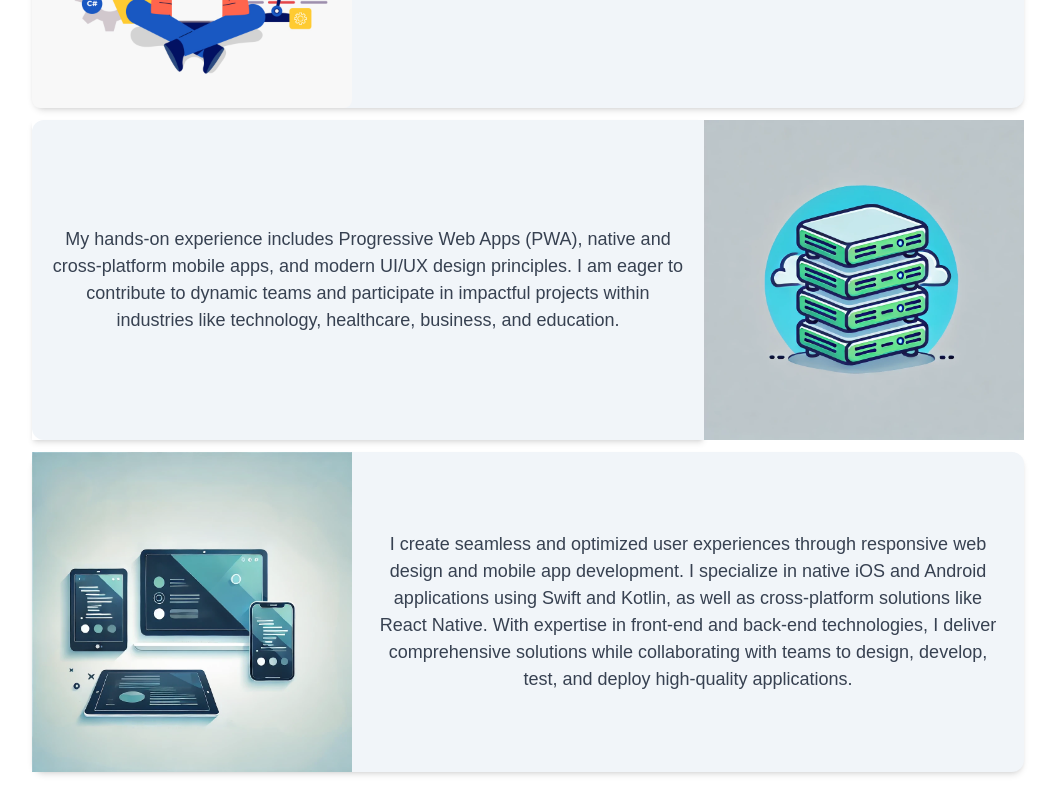
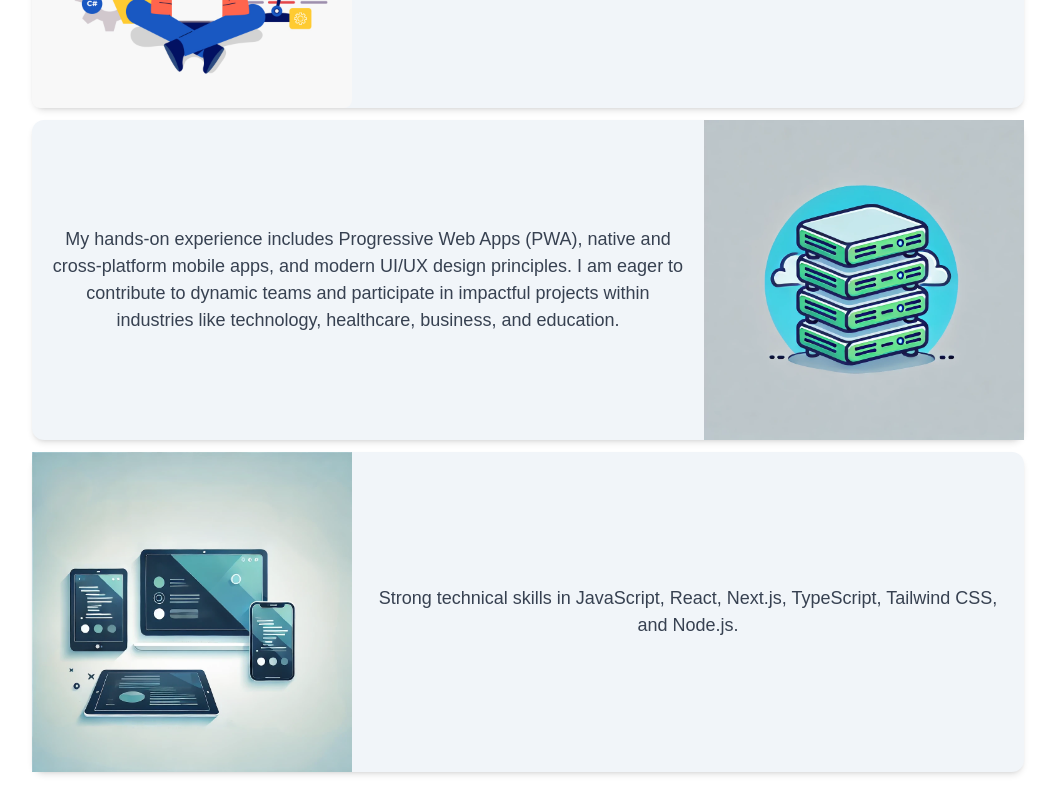
Before and after one commit to lewi0239/my-portfolio, a Next.js app: page / in a window 1280 px wide. Shown: the part 980-1768 px from the top of the page, without its empty margins (112-1167 px from the left). Built offline with nearby package versions, Linux system fonts and the light colour scheme.

Commit message:
step 0: converting to nested layouts

```diff
--- a/app/components/AboutMe.tsx
+++ b/app/components/AboutMe.tsx
@@ -1,6 +1,6 @@
-// components/AboutMe.tsx
 import React from "react";
 import Image from "next/image";
+import { useInView } from "react-intersection-observer";
 
 type AboutMeProps = {
   title?: string;
@@ -13,8 +13,14 @@
   title = "About Me!",
   descriptionIntro = "I am a Junior Developer with a strong foundation in web and mobile application development, specializing in creating responsive, user-friendly interfaces and full-stack solutions.",
   descriptionMid = "My hands-on experience includes Progressive Web Apps (PWA), native and cross-platform mobile apps, and modern UI/UX design principles. I am eager to contribute to dynamic teams and participate in impactful projects within industries like technology, healthcare, business, and education.",
-  CoreCompetencies = `I create seamless and optimized user experiences through responsive web design and mobile app development. I specialize in native iOS and Android applications using Swift and Kotlin, as well as cross-platform solutions like React Native. With expertise in front-end and back-end technologies, I deliver comprehensive solutions while collaborating with teams to design, develop, test, and deploy high-quality applications.`,
+  CoreCompetencies = "Strong technical skills in JavaScript, React, Next.js, TypeScript, Tailwind CSS, and Node.js.",
 }) => {
+  const { ref: firstRef, inView: firstInView } = useInView({ threshold: 0.2 });
+  const { ref: secondRef, inView: secondInView } = useInView({
+    threshold: 0.2,
+  });
+  const { ref: thirdRef, inView: thirdInView } = useInView({ threshold: 0.2 });
+
   return (
     <section
       id="about-me"
@@ -22,8 +28,16 @@
     >
       <h1 className="flex text-3xl text-black">{title}</h1>
       <ul>
+        {/* First Div */}
         <li>
-          <div className="flex justify-center flex-col md:flex-row bg-slate-100 gap-y-3 m-3 rounded-xl shadow-md hover:shadow-lg transition-shadow">
+          <div
+            ref={firstRef}
+            className={`flex justify-center flex-col md:flex-row bg-slate-100 gap-y-3 m-3 rounded-xl shadow-md hover:shadow-lg transition-shadow transform ${
+              firstInView
+                ? "animate-slideInRight"
+                : "opacity-0 translate-x-[10rem]"
+            }`}
+          >
             <Image
               src="/images/about-me.jpg"
               alt="An image about"
@@ -36,30 +50,48 @@
             </p>
           </div>
         </li>
+
+        {/* Second Div */}
         <li>
-          <div className="flex justify-center flex-col-reverse md:flex-row bg-slate-100 gap-y-3 m-3 rounded-xl">
-            <p className="text-lg text-gray-700 text-center max-w-2xl whitespace-pre-line flex flex-col justify-center align-middle p-5 leading-normal shadow-md hover:shadow-lg transition-shadow">
+          <div
+            ref={secondRef}
+            className={`flex justify-center flex-col-reverse md:flex-row bg-slate-100 gap-y-3 m-3 rounded-xl shadow-md hover:shadow-lg transition-shadow transform ${
+              secondInView
+                ? "animate-slideInLeft"
+                : "opacity-0 -translate-x-[10rem]"
+            }`}
+          >
+            <p className="text-lg text-gray-700 text-center max-w-2xl whitespace-pre-line flex flex-col justify-center align-middle p-5 leading-normal">
               {descriptionMid}
             </p>
             <Image
               src="/images/techstack.webp"
               alt="This is image shows a stack of servers"
               width={80}
-              height={0}
+              height={80}
               className="w-80 h-80"
             />
           </div>
         </li>
+
+        {/* Third Div */}
         <li>
-          <div className="flex justify-center flex-col md:flex-row bg-slate-100 gap-y-3 m-3 rounded-xl shadow-md hover:shadow-lg transition-shadow">
+          <div
+            ref={thirdRef}
+            className={`flex justify-center flex-col md:flex-row bg-slate-100 gap-y-3 m-3 rounded-xl shadow-md hover:shadow-lg transition-shadow transform ${
+              thirdInView
+                ? "animate-slideInRight"
+                : "opacity-0 translate-x-[10rem]"
+            }`}
+          >
             <Image
               src="/images/tech-skills.webp"
               alt="This image shows a tablet, phone, and a computer screen"
               width={80}
               height={80}
-              className="w-80 h-80 "
+              className="w-80 h-80"
             />
-            <p className="text-lg text-gray-700 text-center max-w-2xl whitespace-pre-line flex flex-col justify-center  p-5 leading-normal">
+            <p className="text-lg text-gray-700 text-center max-w-2xl whitespace-pre-line flex flex-col justify-center align-middle p-5 leading-normal">
               {CoreCompetencies}
             </p>
           </div>
--- a/package.json
+++ b/package.json
@@ -13,7 +13,8 @@
     "next": "14.2.12",
     "nodemailer": "^6.9.15",
     "react": "^18",
-    "react-dom": "^18"
+    "react-dom": "^18",
+    "react-intersection-observer": "^9.13.1"
   },
   "devDependencies": {
     "@types/node": "^20",
--- a/tailwind.config.ts
+++ b/tailwind.config.ts
@@ -12,8 +12,23 @@
         background: "#fff",
         foreground: "#fff",
       },
+      keyframes: {
+        slideInRight: {
+          "0%": { opacity: 0, transform: "translateX(10rem)" },
+          "100%": { opacity: 1, transform: "translateX(0)" },
+        },
+        slideInLeft: {
+          "0%": { opacity: 0, transform: "translateX(-10rem)" },
+          "100%": { opacity: 1, transform: "translateX(0)" },
+        },
+      },
+      animation: {
+        slideInRight: "slideInRight 1s ease-in-out forwards",
+        slideInLeft: "slideInLeft 1s ease-in-out forwards",
+      },
     },
   },
   plugins: [],
 };
+
 export default config;
```
Also changed, not shown: 1 other file (tests, documents, lock files or other folders).
